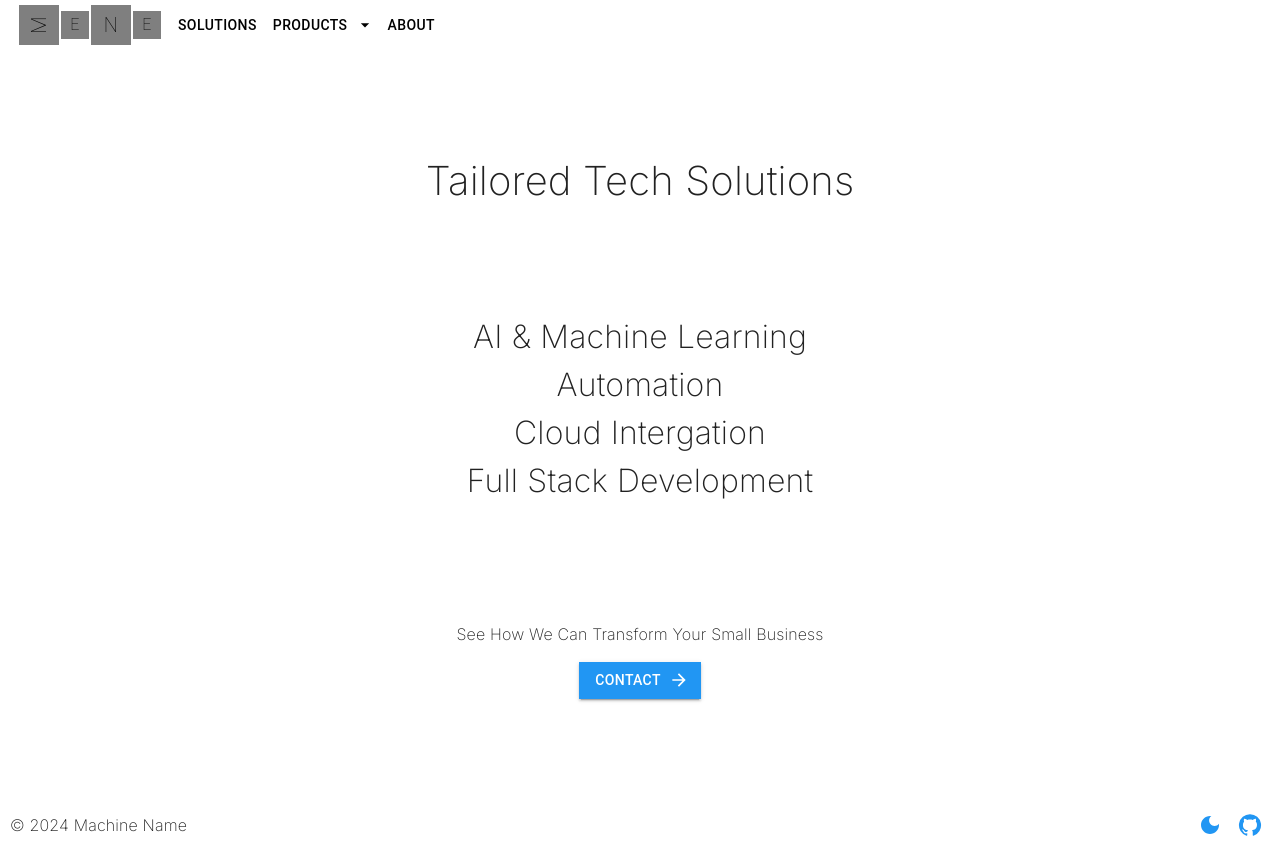
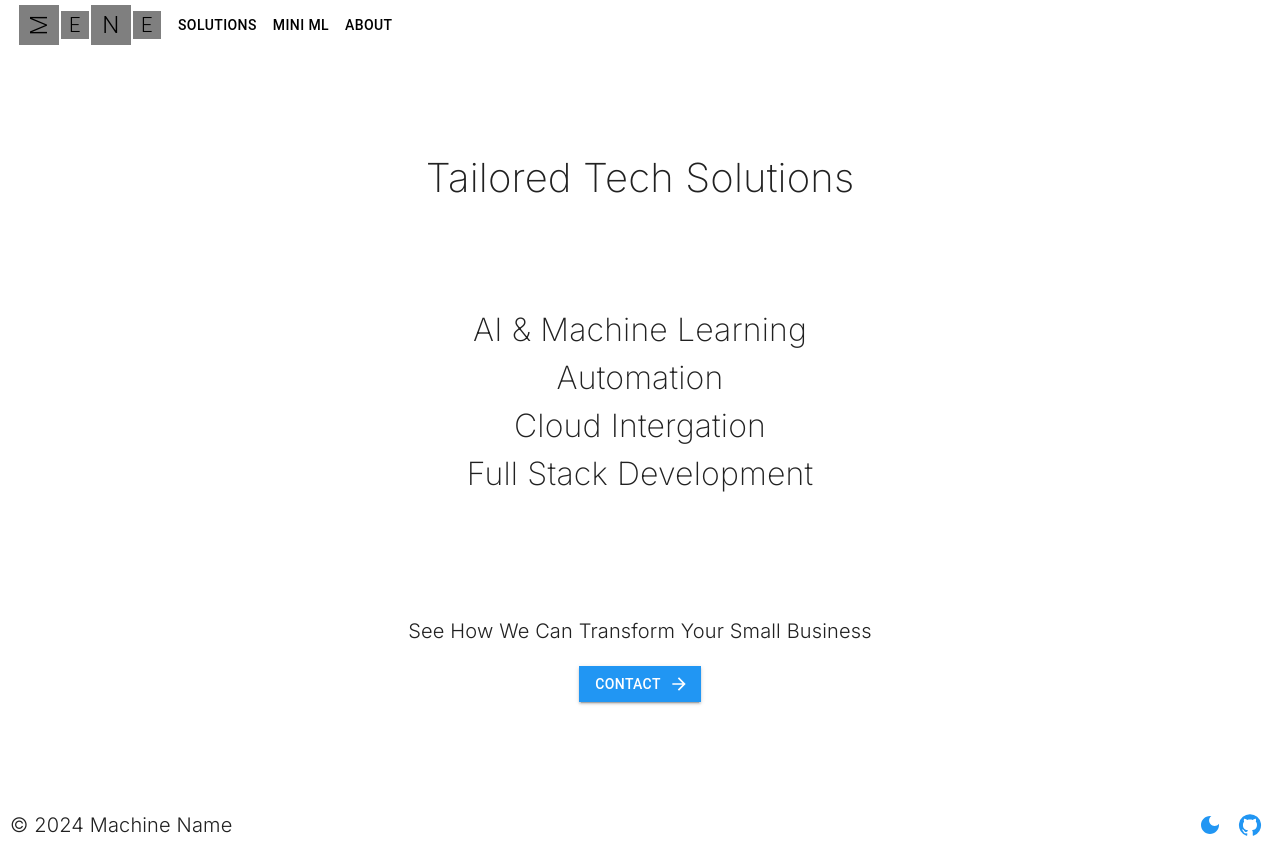
Before and after one commit to machinename/machine_name, a Next.js app: page /solutions in a window 1280 px wide. Built offline with nearby package versions, Linux system fonts and the light colour scheme.

Commit message:
Updated AppBar

```diff
--- a/app/components/AppBar.tsx
+++ b/app/components/AppBar.tsx
@@ -116,7 +116,7 @@ export default function AppBar() {
 
 
 
-                <div onMouseLeave={handleMenuCloseProducts}>
+                {/* <div onMouseLeave={handleMenuCloseProducts}>
                     <Button  sx={{ borderRadius: '0',     minWidth: '50px',
                         minHeight: '50px',  }} onClick={handleMenuOpenProducts} endIcon={
                     Boolean(anchorElProducts) ?  < ArrowDropUp /> : < ArrowDropDown />
@@ -126,8 +126,9 @@ export default function AppBar() {
                         open={Boolean(anchorElProducts)}
                         onClose={handleMenuCloseProducts}
                         style={{
-
-                            zIndex: '1'
+                            position: 'fixed'
+                            // position: 'absolute',
+                            // zIndex: '1'
                         }}
 
                     >
@@ -137,8 +138,14 @@ export default function AppBar() {
                             </Link>
                         </MenuItem>
                     </Menu>
-                </div>
+                </div> */}
 
+            <Link href="/mini_ml" >
+                    <Button sx={{ borderRadius: '0',     minWidth: '50px',
+                        minHeight: '50px',  }}>
+                        MINI ML
+                    </Button>
+                </Link>
 
                 <Link href="/about" >
                     <Button sx={{ borderRadius: '0',     minWidth: '50px',
--- a/app/solutions/page.tsx
+++ b/app/solutions/page.tsx
@@ -1,4 +1,4 @@
-import {Button, Divider, Paper} from '@mui/material';
+import { Button } from '@mui/material';
 import styles from '../styles/page.module.css';
 import { ArrowForward } from '@mui/icons-material';
 
@@ -10,7 +10,7 @@ dotenv.config();
 
 // App component with references and sections for Home, Experience, and Projects
 export default function Solutions() {
-    const contactEmail = process.env.CONTACT_EMAIL;
+    const contactEmail = "info@machinename.dev";
     const subject = encodeURIComponent("Inquiry");
     const body = encodeURIComponent("Hello, I would like to know more about your services.");
     const mailtoLink = `mailto:${contactEmail}?subject=${subject}&body=${body}`;
--- a/app/styles/page.module.css
+++ b/app/styles/page.module.css
@@ -86,14 +86,14 @@ justify-content: space-between;
 }
 
 .p {
-  font-Weight: 200;
-  font-size: 1.0rem;
+  font-Weight: 300;
+  font-size: 1.25rem;
 }
 
 
 .p2 {
-  font-Weight: 200;
-  font-size: 1.25rem;
+  font-Weight: 300;
+  font-size: 1.5rem;
 }
 
 
```
Also changed, not shown: 1 other file (tests, documents, lock files or other folders).
